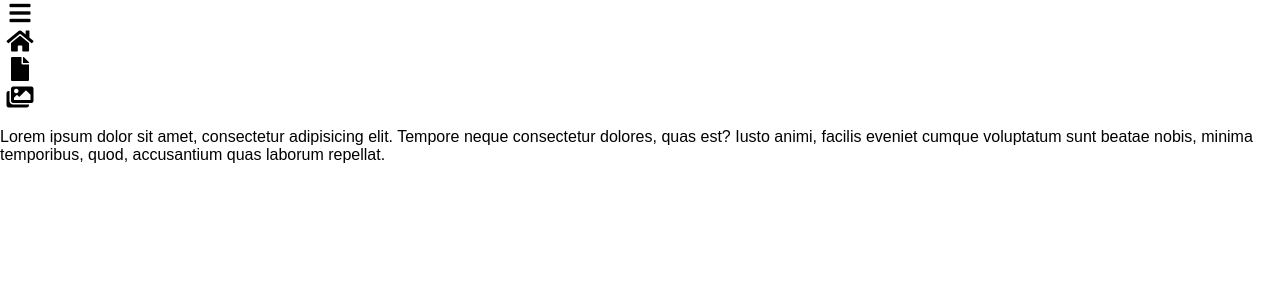
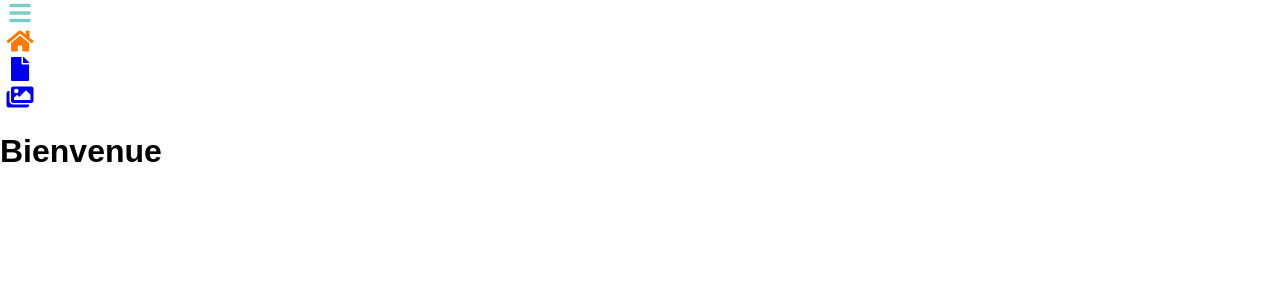
Before and after one commit to fabgrondin/personal-site, a React (Create React App) app: page / in a window 1280 px wide. Both pictures are taken after a click on the button 20 px from the left and 13 px from the top of the page. Shown: the top 300 px of the page. Built offline with nearby package versions, Linux system fonts and the light colour scheme.

Commit message:
Add dynamic router

```diff
--- a/src/App.js
+++ b/src/App.js
@@ -1,17 +1,39 @@
 import React, { Component } from 'react';
+import {
+  BrowserRouter as Router,
+  Route,
+  Link
+} from 'react-router-dom'
+
 import ToggleMenu from './ToggleMenu.js'
+
 import logo from './logo.svg';
 import './App.css';
+
+const Welcome = () => (
+  <h1>Bienvenue</h1>
+)
+
+const Resume = () => (
+  <h1>Mon CV</h1>
+)
+
+const Portfolio = () => (
+  <h1>Mon portfolio</h1>
+)
 
 class App extends Component {
   render() {
     return (
-      <div className="App">
-        <ToggleMenu />
-        <p id="welcome_text">
-          Lorem ipsum dolor sit amet, consectetur adipisicing elit. Tempore neque consectetur dolores, quas est? Iusto animi, facilis eveniet cumque voluptatum sunt beatae nobis, minima temporibus, quod, accusantium quas laborum repellat.
-        </p>
-      </div>
+      <Router>
+        <div className="App">
+          <ToggleMenu />
+
+          <Route exact path="/" component={Welcome} />
+          <Route exact path="/resume" component={Resume} />
+          <Route exact path="/portfolio" component={Portfolio} />
+        </div>
+      </Router>
     );
   }
 }
--- a/src/ToggleMenu.css
+++ b/src/ToggleMenu.css
@@ -2,6 +2,7 @@ nav {
   width: 40px;
   font-size: 1.5em;
   text-align: center;
+  color: var(--cyan);
 }
 
 nav > ul {
@@ -10,6 +11,10 @@ nav > ul {
   margin: 0;
 }
 
-nav > ul > li {
+nav > ul > li > a:visited {
+  color: var(--cyan);
+}
 
+nav > ul > li > a.active {
+  color: var(--orange);
 }
--- a/src/ToggleMenu.js
+++ b/src/ToggleMenu.js
@@ -1,4 +1,5 @@
 import React, {Component} from 'react';
+import {NavLink} from 'react-router-dom'
 import './ToggleMenu.css'
 
 class ToggleMenu extends Component {
@@ -14,9 +15,21 @@ render() {
       <span role="button" id="menu_display" onClick={this.toggleMenu}><i className="fas fa-bars"></i></span>
       {this.state.visible && (
         <ul>
-          <li><i className="fas fa-home"></i></li>
-          <li><i className="fas fa-file"></i></li>
-          <li><i className="fas fa-images"></i></li>
+          <li>
+            <NavLink exact to="/" title="Accueil">
+              <i className="fas fa-home"></i>
+            </NavLink>
+          </li>
+          <li>
+            <NavLink exact to="/resume" title="Curriculum Vitae">
+              <i className="fas fa-file"></i>
+            </NavLink>
+          </li>
+          <li>
+            <NavLink exact to="/portfolio" title="Portfolio">
+              <i className="fas fa-images"></i>
+            </NavLink>
+          </li>
         </ul>
       )}
     </nav>
```
